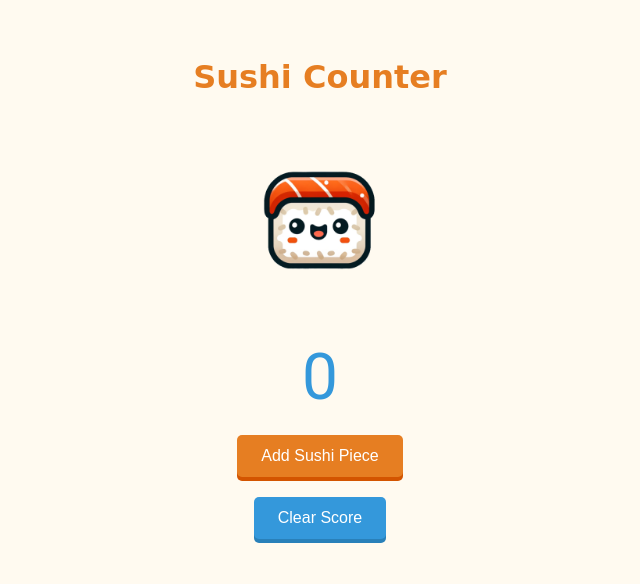
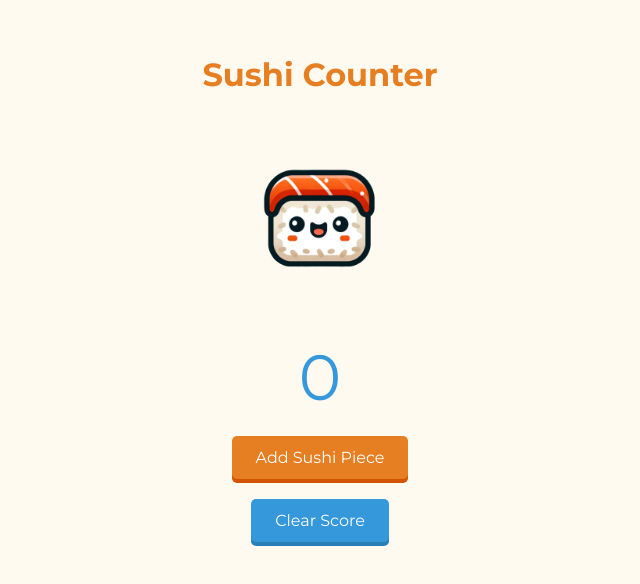
Before and after one commit to sebiglesias/sushi-piece-counter, a plain HTML site: page index.html in a window 1280 px wide. Shown: the part 102-686 px from the top of the page, without its empty margins (320-960 px from the left). Drawn offline with Linux system fonts and the light colour scheme.

Commit message:
change font to montserrat

```diff
--- a/css/styles.css
+++ b/css/styles.css
@@ -1,12 +1,12 @@
 /* Basic Reset */
 * {
+    font-family: "Montserrat", sans-serif;
     margin: 0;
     padding: 0;
     box-sizing: border-box;
 }
 
 body {
-    font-family: "Roboto", sans-serif;
     background-color: #FFFAF0; /* Light cream background */
     color: #333;
     display: flex;
@@ -20,7 +20,6 @@ body {
 h1 {
     color: #E67E22; /* Vibrant orange */
     margin-bottom: 24px;
-    font-family: "Bungee", cursive; /* Adds a touch of uniqueness */
 }
 
 #counter {
--- a/index.html
+++ b/index.html
@@ -4,7 +4,7 @@
     <meta charset="UTF-8">
     <meta name="viewport" content="width=device-width, initial-scale=1.0">
     <title>Sushi Counter</title>
-    <link href="https://fonts.googleapis.com/css2?family=Poppins:wght@400;600&display=swap" rel="stylesheet">
+    <link href="https://fonts.googleapis.com/css2?family=Montserrat:wght@400;700&display=swap" rel="stylesheet">
     <link rel="stylesheet" href="css/styles.css">
     <link rel="manifest" href="manifest.json">
     <link rel="icon" type="image/png" sizes="192x192" href="images/favicon-192x192.png">
```
